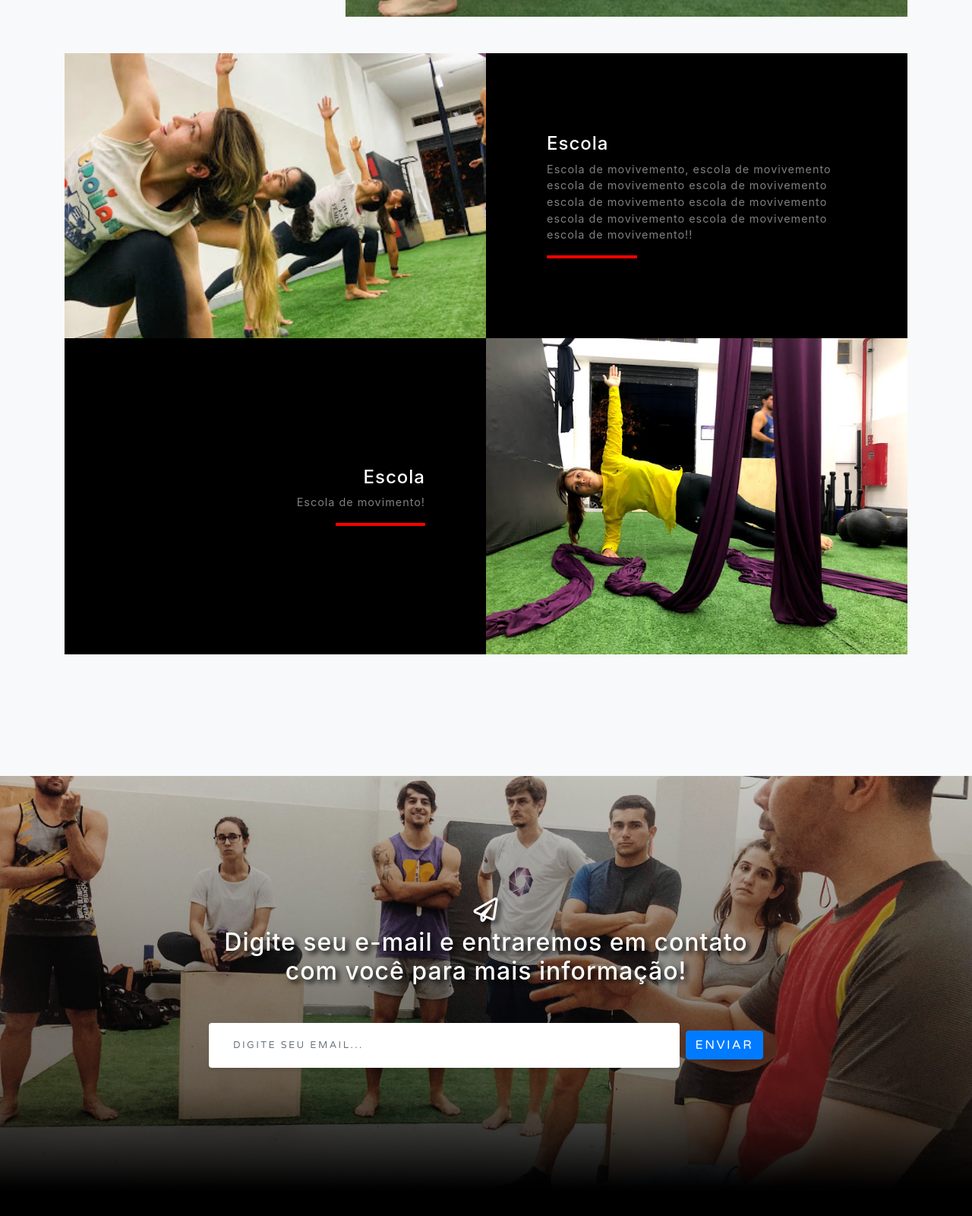
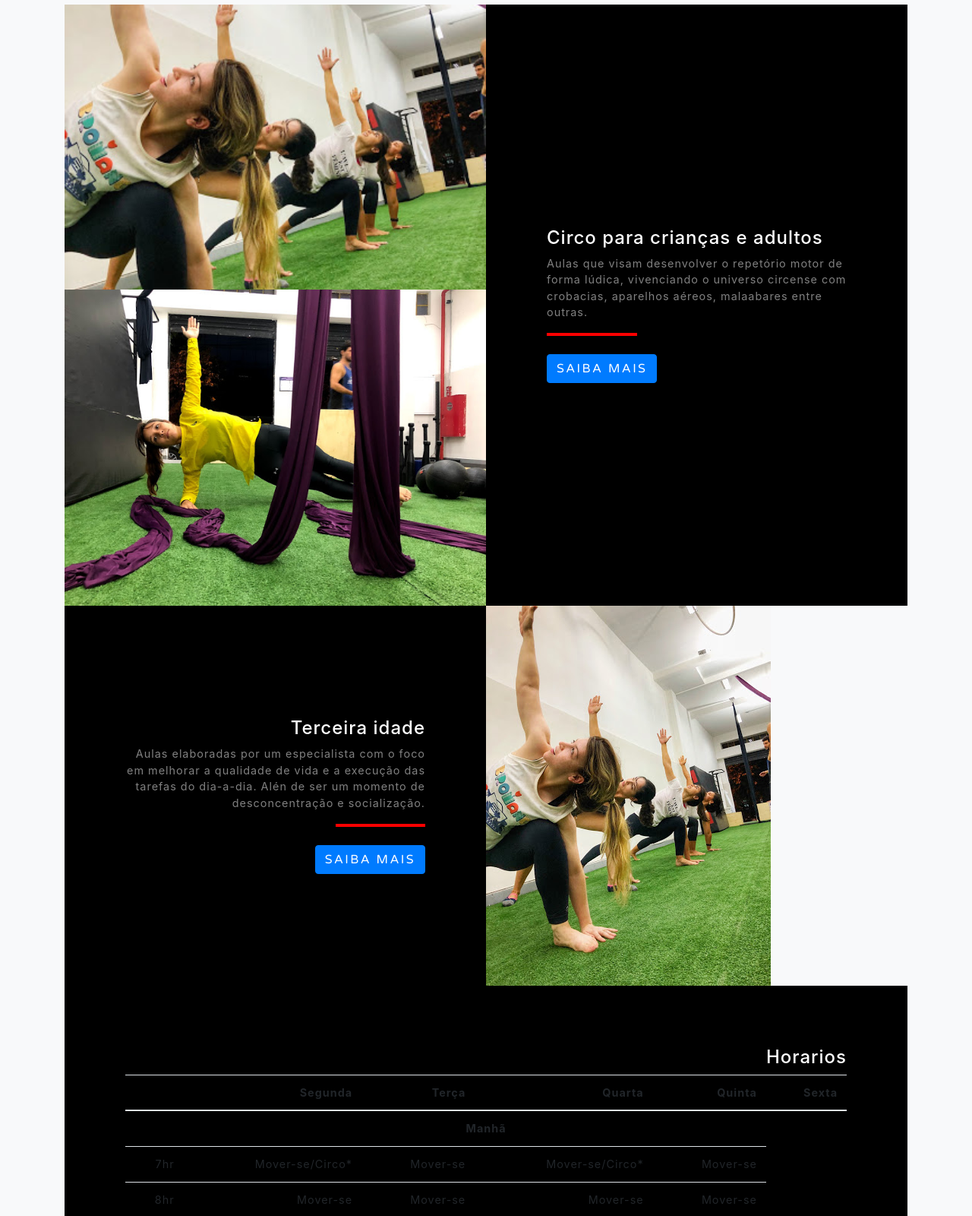
Before and after one commit to juagarciaga/moverse, a website with bundled scripts: page index.html in a window 1280 px wide. Shown: the part 1906-3506 px from the top of the page at 76% size. Built offline with nearby package versions, Linux system fonts and the light colour scheme.

Commit message:
add tables

```diff
--- a/index.html
+++ b/index.html
@@ -64,11 +64,11 @@
       <div class="row">
         <div class="col-lg-8 mx-auto">
           <h2 class="text-white mb-2">Aprenda a se movimentar e olhar para si</h2>
-          <p class="text-white-50">Venha Mover-se! Faça movimentos com consciência, vá além do exercício.
+          <p class="text-white-50 mb-0">Venha Mover-se! Faça movimentos com consciência, vá além do exercício.
             <br/>
             Seja Bem-vindo! Nossos treinos são pensados para todas as idades, tipos físicos e habilidades.
           </p>
-          <a class="btn btn-primary mb-3 mx-auto" href="#projects">Agende sua aula grátis!</a>
+          <a class="btn btn-primary my-3 mx-auto" href="#projects">Agende sua aula grátis!</a>
         </div>
       </div>
       <!-- <iframe src="https://www.google.com/maps/embed?pb=!1m18!1m12!1m3!1d3656.995280497769!2d-46.692352685022065!3d-23.56861298467918!2m3!1f0!2f0!3f0!3m2!1i1024!2i768!4f13.1!3m3!1m2!1s0x94ce5710bb7e391b%3A0xfb088a9f235841d!2sMoVer-se+Escola+de+Movimento!5e0!3m2!1sen!2sbr!4v1550517856166" width="100%" height="300" frameborder="0" style="border:0" allowfullscreen></iframe> -->
@@ -97,15 +97,16 @@
       <div class="row justify-content-center no-gutters mb-5 mb-lg-0">
         <div class="col-lg-6">
           <span class="left__img"></span>
-          <!-- <img class="img-fluid" src="img/demo-image-01.jpg" alt=""> -->
+          <img class="img-fluid" src="img/demo-image-02.jpg" alt="">
         </div>
         <div class="col-lg-6">
           <div class="bg-black text-center h-100 project">
             <div class="d-flex h-100">
               <div class="project-text w-100 my-auto text-center text-lg-left">
-                <h4 class="text-white">Escola</h4>
-                <p class="mb-0 text-white-50">Escola de movivemento, escola de movivemento escola de movivemento escola de movivemento escola de movivemento escola de movivemento escola de movivemento escola de movivemento escola de movivemento!!</p>
+                <h4 class="text-white">Circo para crianças e adultos</h4>
+                <p class="mb-0 text-white-50">Aulas que visam desenvolver o repetório motor de forma lúdica, vivenciando o universo circense com crobacias, aparelhos aéreos, malaabares entre outras.</p>
                 <hr class="d-none d-lg-block mb-0 ml-0">
+                <button type="button" data-toggle="modal" data-target="#circo" class="btn btn-primary mt-4 mx-auto">Saiba mais</button>
               </div>
             </div>
           </div>
@@ -115,15 +116,86 @@
       <!-- Project Two Row -->
       <div class="row justify-content-center no-gutters">
         <div class="col-lg-6">
-          <img class="img-fluid" src="img/demo-image-02.jpg" alt="">
+          <img class="img-fluid" src="img/demo-image-01.jpg" alt="">
         </div>
         <div class="col-lg-6 order-lg-first">
           <div class="bg-black text-center h-100 project">
             <div class="d-flex h-100">
               <div class="project-text w-100 my-auto text-center text-lg-right">
-                <h4 class="text-white">Escola</h4>
-                <p class="mb-0 text-white-50">Escola de movimento!</p>
+                <h4 class="text-white">Terceira idade</h4>
+                <p class="mb-0 text-white-50">Aulas elaboradas por um especialista com o foco em melhorar a qualidade de vida e a execução das tarefas do dia-a-dia. Alén de ser um momento de desconcentração e socialização.</p>
                 <hr class="d-none d-lg-block mb-0 mr-0">
+                <button type="button" data-toggle="modal" data-target="#terceiraidade" class="btn btn-primary mt-4 mx-auto">Saiba mais</button>
+              </div>
+            </div>
+          </div>
+        </div>
+      </div>
+
+      <div class="row justify-content-center no-gutters">
+        <div class="col-lg-12 order-lg-first">
+          <div class="bg-black text-center h-100 project">
+            <div class="d-flex h-100">
+              <div class="project-text w-100 my-auto text-center text-lg-right">
+                <h4 class="text-white">Horarios</h4>
+                <table class="table table-striped table-hover">
+                  <thead>
+                    <tr>
+                      <th scope="col"></th>
+                      <th scope="col">Segunda</th>
+                      <th scope="col">Terça</th>
+                      <th scope="col">Quarta</th>
+                      <th scope="col">Quinta</th>
+                      <th scope="col">Sexta</th>
+                    </tr>
+                  </thead>
+                  <tbody>
+                    <tr>
+                      <th colspan="6" class="text-center">Manhã</th>
+                    </tr>
+                    <tr>
+                      <td scope="col">7hr</td>
+                      <td scope="col">Mover-se/Circo*</td>
+                      <td scope="col">Mover-se</td>
+                      <td scope="col">Mover-se/Circo*</td>
+                      <td scope="col">Mover-se</td>
+                    </tr>
+                    <tr>
+                      <td scope="col">8hr</td>
+                      <td scope="col">Mover-se</td>
+                      <td scope="col">Mover-se</td>
+                      <td scope="col">Mover-se</td>
+                      <td scope="col">Mover-se</td>
+                    </tr>
+                  </tbody>
+                </table>
+              </div>
+            </div>
+          </div>
+        </div>
+      </div>
+
+      <!-- Project Three Row -->
+      <div class="row justify-content-center no-gutters">
+        <div class="col-lg-6">
+          <img class="img-fluid" src="img/demo-image-01.jpg" alt="">
+        </div>
+        <div class="col-lg-6 order-lg-first">
+          <div class="bg-black text-center h-100 project">
+            <div class="d-flex h-100">
+              <div class="project-text w-100 my-auto text-center text-lg-right">
+                <h4 class="text-white">Musicriando</h4>
+                <p class="mb-0 text-white-50">Uma proposta basada em pesquisas e evidências da
+                  neurociência, con formação acadêmica nas áreas da Pedagogia, Música e Saúde,
+                  contando com 24 anos de experiência aplicando dinâmicas lúdicas com composições
+                  própias que embalados pelo acordeon, violão, flauta transversal e a voz, pais e
+                  filhos interagem juntos, através dos benefícios da atuação das ondas sonoras
+                  que acolhem, nutren famílias e bebês através de uma comunicação amorosa, respeitosa
+                  e afetuosa fortalece o vínculo além de desenvoolver o Bbê em seus estágios de
+                  desenvolvimento de forma natural e orgânica.
+                </p>
+                <hr class="d-none d-lg-block mb-0 mr-0">
+                <button type="button" data-toggle="modal" data-target="#musicriando" class="btn btn-primary mt-4 mx-auto">Saiba mais</button>
               </div>
             </div>
           </div>
@@ -229,6 +301,7 @@
                   <th scope="col" colspan="4" class="text-center">Horarios</th>
                 </tr>
                 <tr>
+                  <th scope="col"></th>
                   <th scope="col">Segunda</th>
                   <th scope="col">Terça</th>
                   <th scope="col">Quarta</th>
```
